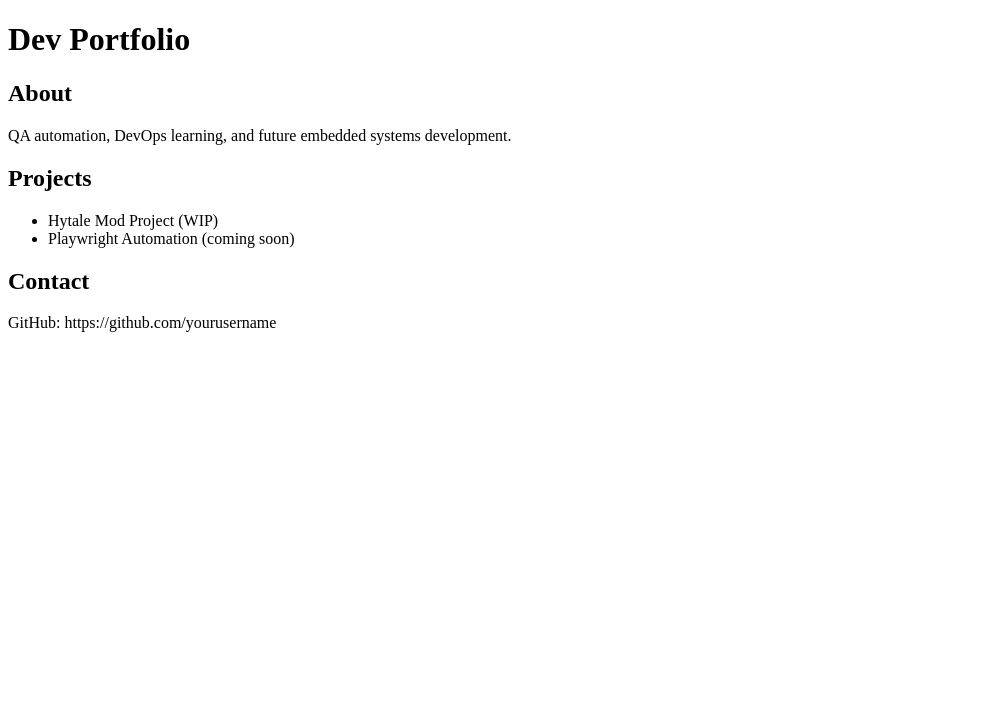
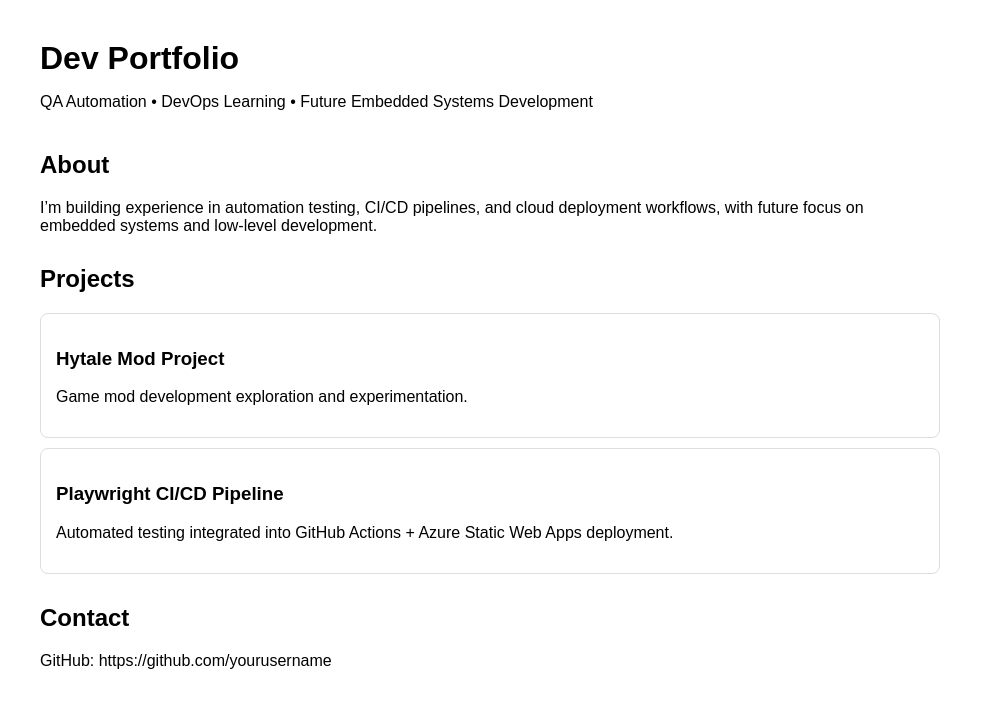
Before and after one commit to CrunchyByte/dev-porfolio, a website: page index.html in a window 1280 px wide. Shown: the whole page, without its empty margins (0-995 px from the left). Drawn offline with Linux system fonts and the light colour scheme.

Commit message:
Update index.html

```diff
--- a/index.html
+++ b/index.html
@@ -2,20 +2,62 @@
 <html>
 <head>
   <title>Dev Portfolio</title>
+  <style>
+    body {
+      font-family: Arial, sans-serif;
+      margin: 40px;
+      max-width: 900px;
+    }
+    header {
+      margin-bottom: 40px;
+    }
+    h1 {
+      margin-bottom: 5px;
+    }
+    .section {
+      margin-bottom: 30px;
+    }
+    .card {
+      padding: 15px;
+      border: 1px solid #ddd;
+      border-radius: 8px;
+      margin-top: 10px;
+    }
+  </style>
 </head>
 <body>
+
+<header>
   <h1>Dev Portfolio</h1>
+  <p>QA Automation • DevOps Learning • Future Embedded Systems Development</p>
+</header>
 
+<div class="section">
   <h2>About</h2>
-  <p>QA automation, DevOps learning, and future embedded systems development.</p>
+  <p>
+    I’m building experience in automation testing, CI/CD pipelines, and cloud deployment workflows,
+    with future focus on embedded systems and low-level development.
+  </p>
+</div>
 
+<div class="section">
   <h2>Projects</h2>
-  <ul>
-    <li>Hytale Mod Project (WIP)</li>
-    <li>Playwright Automation (coming soon)</li>
-  </ul>
 
+  <div class="card">
+    <h3>Hytale Mod Project</h3>
+    <p>Game mod development exploration and experimentation.</p>
+  </div>
+
+  <div class="card">
+    <h3>Playwright CI/CD Pipeline</h3>
+    <p>Automated testing integrated into GitHub Actions + Azure Static Web Apps deployment.</p>
+  </div>
+</div>
+
+<div class="section">
   <h2>Contact</h2>
   <p>GitHub: https://github.com/yourusername</p>
+</div>
+
 </body>
 </html>
```
